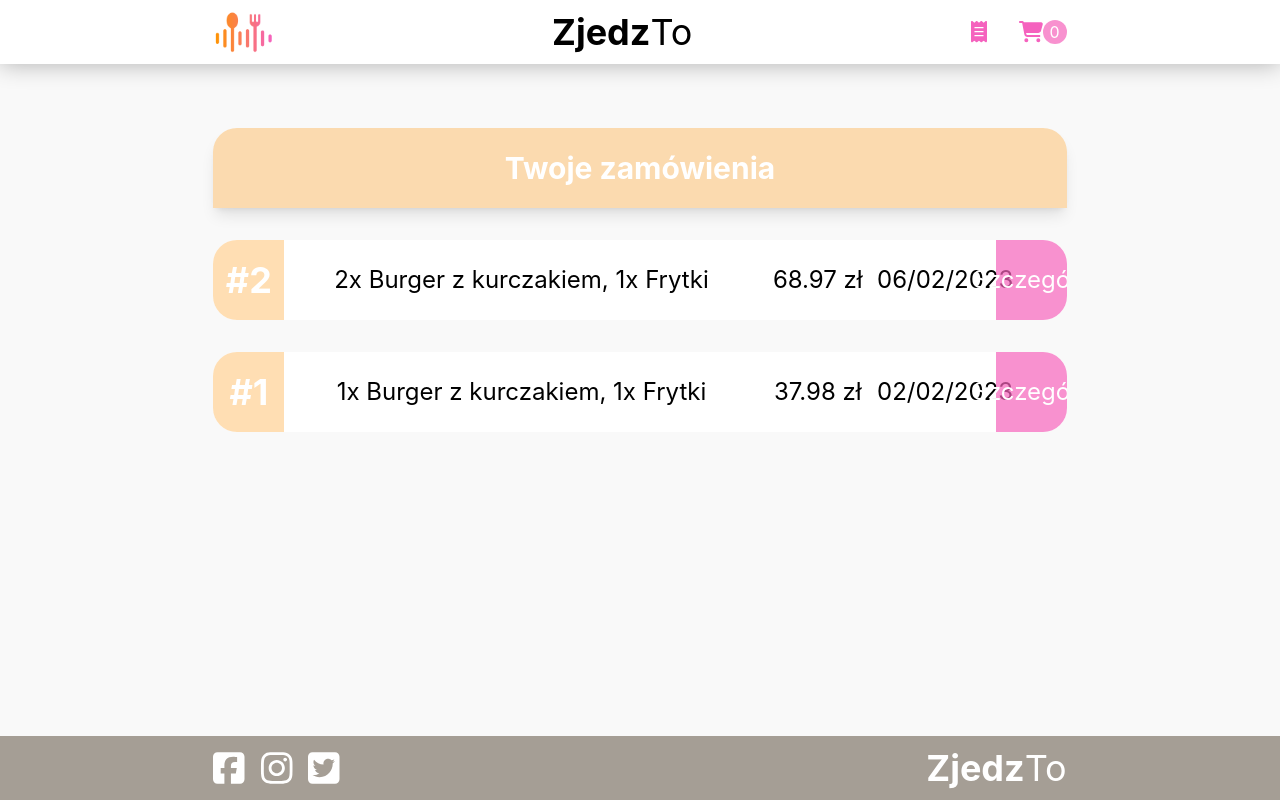
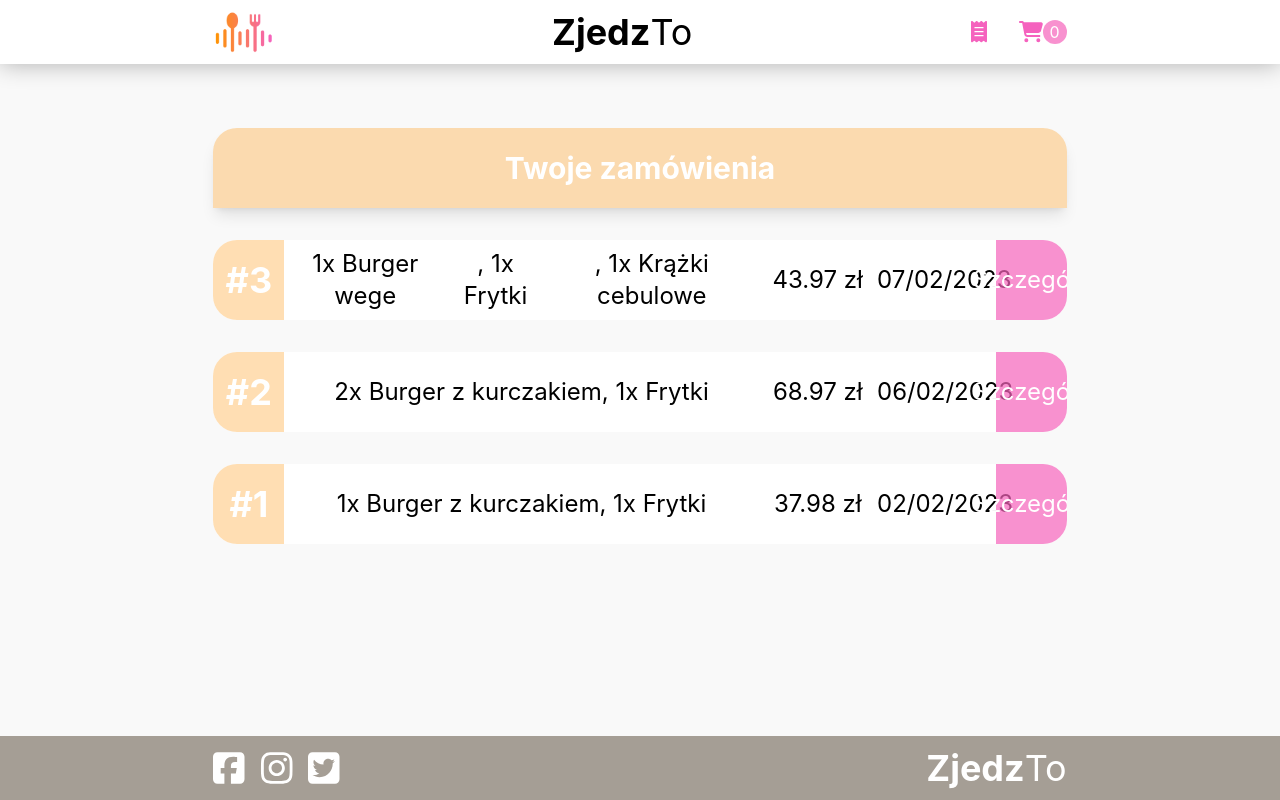
Before and after one commit to TomaszSack/zjedzto, a React (Create React App) app: page /orders-summary in a window 1280 px wide. Built offline with nearby package versions, Linux system fonts and the light colour scheme; data requests are answered from the project's data file.

Commit message:
minor changes in orders summary item

```diff
--- a/db.json
+++ b/db.json
@@ -107,6 +107,46 @@
         }
       ],
       "id": 1675673712865
+    },
+    {
+      "apartment_number": "11",
+      "city": "Gdańsk",
+      "comment": "Prosze o zamówienie wegańskie, bez dodatku sosów. Frytki nie solone. Dzięki",
+      "email": "sandra-sandrowska@mail.com",
+      "first_name": "Sandra",
+      "floor": "2",
+      "house_number": "22a",
+      "phone_number": "123123123",
+      "postcode": "80-175",
+      "street": "Jabłoniowa",
+      "surname": "Sandrowska",
+      "order": [
+        {
+          "id": 4,
+          "name": "Burger wege",
+          "price": 27.99,
+          "img": "assets/hero-img.jpeg",
+          "alt": "soczysty burger wołowy z frytkami",
+          "quantity": 1
+        },
+        {
+          "id": 5,
+          "name": "Frytki",
+          "price": 6.99,
+          "img": "assets/hero-img.jpeg",
+          "alt": "soczysty burger wołowy z frytkami",
+          "quantity": 1
+        },
+        {
+          "id": 6,
+          "name": "Krążki cebulowe",
+          "price": 8.99,
+          "img": "assets/hero-img.jpeg",
+          "alt": "soczysty burger wołowy z frytkami",
+          "quantity": 1
+        }
+      ],
+      "id": 1675774782050
     }
   ]
 }
--- a/src/components/OrdersSummary/OrdersSummaryItem.tsx
+++ b/src/components/OrdersSummary/OrdersSummaryItem.tsx
@@ -38,8 +38,6 @@ const OrdersSummaryItem: React.FC<{ order: OrderItem; orderId: number }> = ({
     .reduce((acc, item) => acc + item.price * item.quantity, 0)
     .toFixed(2);
 
-  console.log(order);
-
   return (
     <div
       className={`flex w-full bg-white my-8 rounded-3xl overflow-hidden transition-all ${
@@ -67,11 +65,11 @@ const OrdersSummaryItem: React.FC<{ order: OrderItem; orderId: number }> = ({
           </div>
         </div>
         <div
-          className={`flex justify-around items-center w-full transition-all text-xl text-center ${
+          className={`flex justify-around items-center w-full transition-all text-xl text-center px-8 ${
             !isOpen ? "h-0 z-minus" : "h-40"
           }`}
         >
-          <div>
+          <div className="w-1/3">
             <h3 className="pb-2 font-bold">Dane dostawy</h3>
             <p>
               ul.{order.street} {order.house_number}
@@ -83,7 +81,7 @@ const OrdersSummaryItem: React.FC<{ order: OrderItem; orderId: number }> = ({
               {order.postcode} {order.city}
             </p>
           </div>
-          <div>
+          <div className="w-1/3">
             <h3 className="pb-2 font-bold">Kontakt</h3>
             <p>
               {order.first_name} {order.surname}
@@ -91,7 +89,7 @@ const OrdersSummaryItem: React.FC<{ order: OrderItem; orderId: number }> = ({
             <p>{order.phone_number}</p>
             <p>{order.email}</p>
           </div>
-          <div>
+          <div className="w-1/3">
             <h3 className="pb-2 font-bold">Komentarz</h3>
             <p>{order.comment}</p>
           </div>
```
